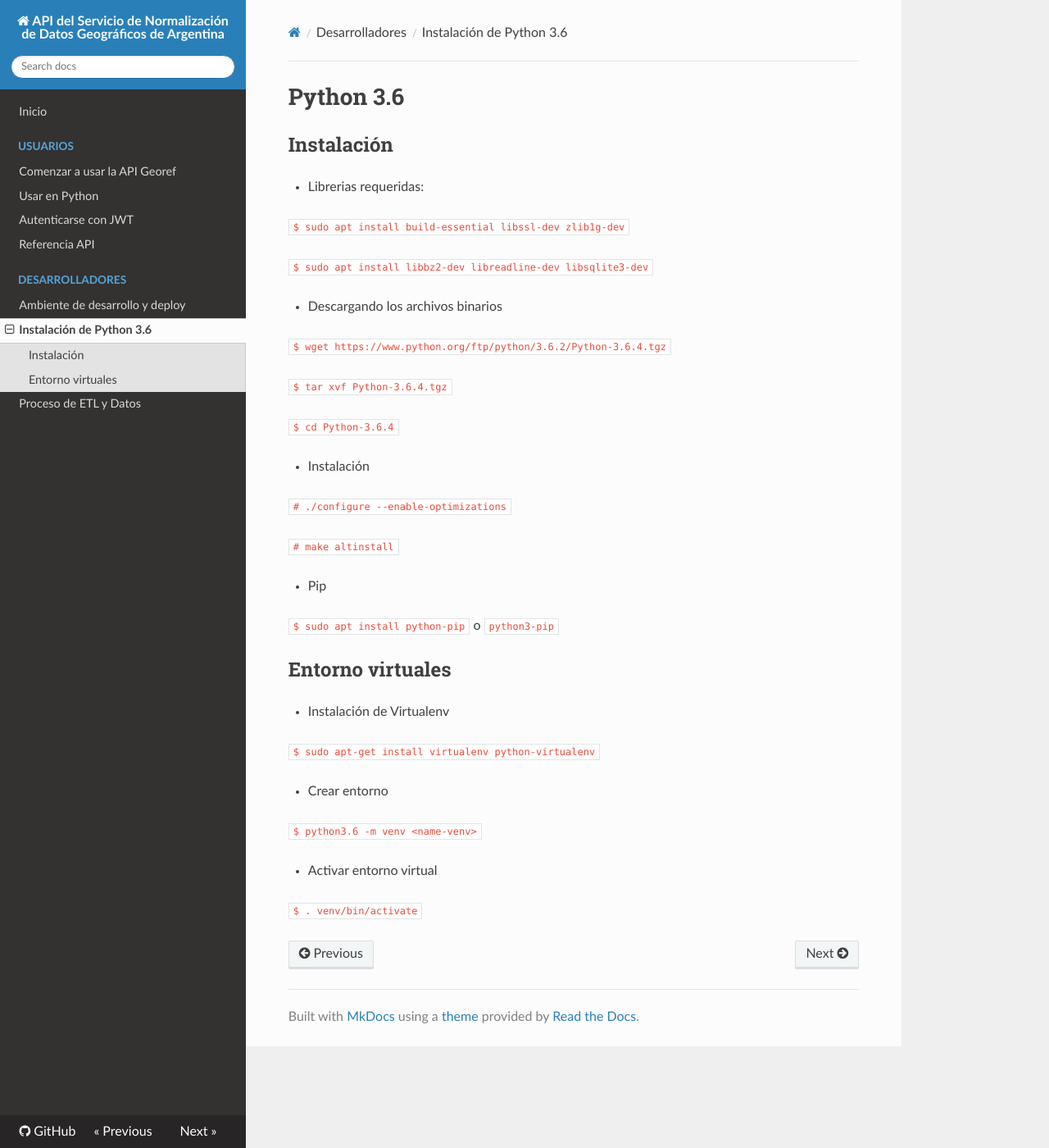
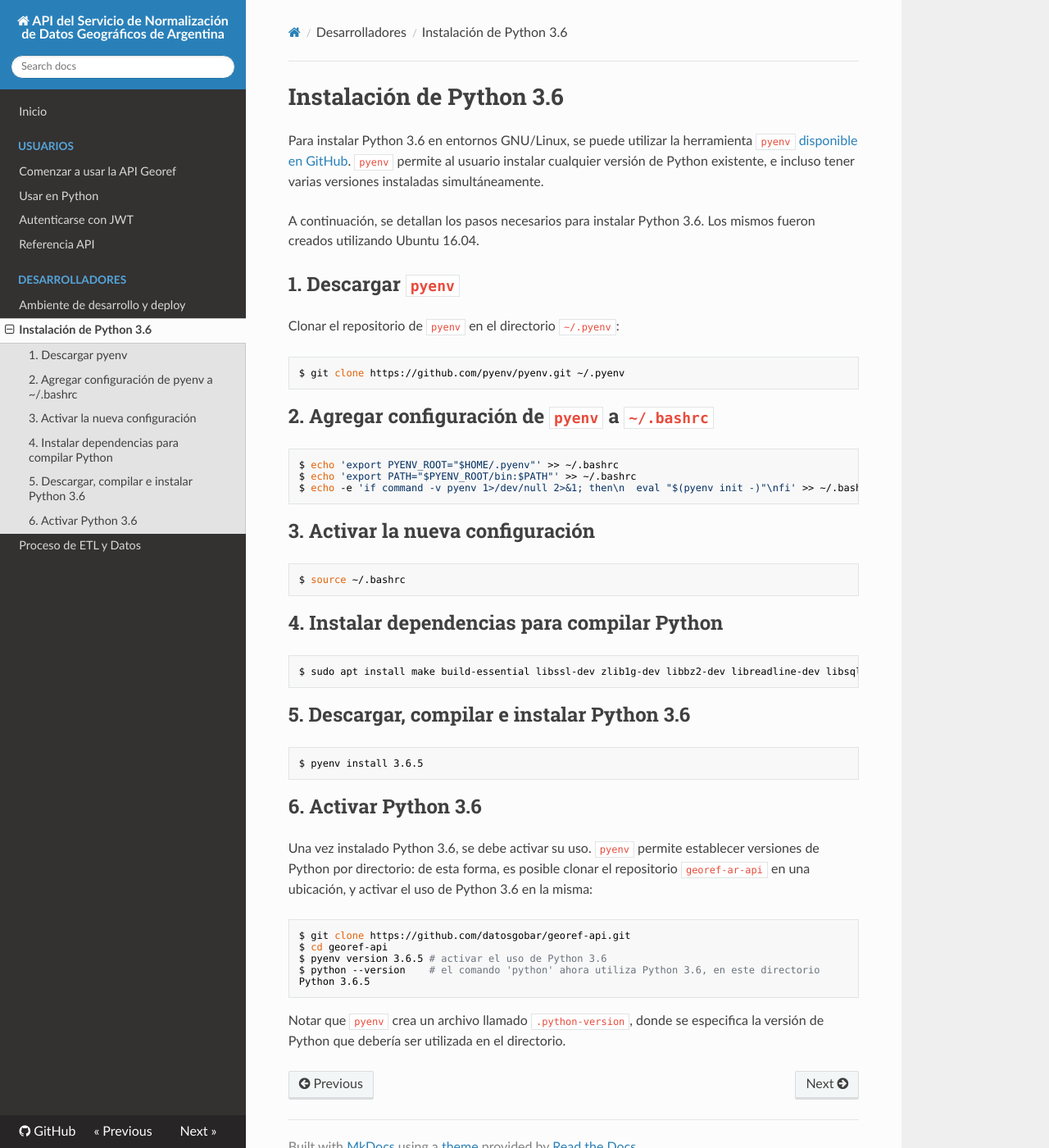
Before and after one commit to datosgobar/georef-ar-api, an MkDocs documentation site: the page built from docs/developers/python3.6.md, in a window 1280 px wide and 1400 px high. Shown: the whole window at 82% size. Built offline with MkDocs 1.6.1, drawn with Linux system fonts in a browser that asks for light colours; nearby versions of some CDN libraries.

Commit message:
Modifica documentación de Python. [skip ci]

````diff
--- a/docs/developers/python3.6.md
+++ b/docs/developers/python3.6.md
@@ -1,41 +1,43 @@
-# Python 3.6
+# Instalación de Python 3.6
+Para instalar Python 3.6 en entornos GNU/Linux, se puede utilizar la herramienta `pyenv` [disponible en GitHub](https://github.com/pyenv/pyenv). `pyenv` permite al usuario instalar cualquier versión de Python existente, e incluso tener varias versiones instaladas simultáneamente.
 
-## Instalación
+A continuación, se detallan los pasos necesarios para instalar Python 3.6. Los mismos fueron creados utilizando Ubuntu 16.04.
 
-- Librerias requeridas:
+## 1. Descargar `pyenv`
+Clonar el repositorio de `pyenv` en el directorio `~/.pyenv`:
+```bash
+$ git clone https://github.com/pyenv/pyenv.git ~/.pyenv
+```
 
-  `$ sudo apt install build-essential libssl-dev zlib1g-dev`
+## 2. Agregar configuración de `pyenv` a `~/.bashrc`
+```bash
+$ echo 'export PYENV_ROOT="$HOME/.pyenv"' >> ~/.bashrc
+$ echo 'export PATH="$PYENV_ROOT/bin:$PATH"' >> ~/.bashrc
+$ echo -e 'if command -v pyenv 1>/dev/null 2>&1; then\n  eval "$(pyenv init -)"\nfi' >> ~/.bashrc
+```
 
-  `$ sudo apt install libbz2-dev libreadline-dev libsqlite3-dev`
+## 3. Activar la nueva configuración
+```bash
+$ source ~/.bashrc
+```
 
-- Descargando los archivos binarios
+## 4. Instalar dependencias para compilar Python
+```bash
+$ sudo apt install make build-essential libssl-dev zlib1g-dev libbz2-dev libreadline-dev libsqlite3-dev wget curl llvm libncurses5-dev libncursesw5-dev xz-utils tk-dev libffi-dev liblzma-dev
+```
 
-  `$ wget https://www.python.org/ftp/python/3.6.2/Python-3.6.4.tgz`
+## 5. Descargar, compilar e instalar Python 3.6
+```bash
+$ pyenv install 3.6.5
+```
 
-  `$ tar xvf Python-3.6.4.tgz`
-
-  `$ cd Python-3.6.4`
-
-- Instalación
-
-  `# ./configure --enable-optimizations`
-
-  `# make altinstall`
-
-- Pip
-
-  `$ sudo apt install python-pip` o `python3-pip`
-
-## Entorno virtuales
-
-- Instalación de Virtualenv
-
-  `$ sudo apt-get install virtualenv python-virtualenv`
-
-- Crear entorno
-
-  `$ python3.6 -m venv <name-venv>`
-
-- Activar entorno virtual
-
-  `$ . venv/bin/activate`
+## 6. Activar Python 3.6
+Una vez instalado Python 3.6, se debe activar su uso. `pyenv` permite establecer versiones de Python por directorio: de esta forma, es posible clonar el repositorio `georef-ar-api` en una ubicación, y activar el uso de Python 3.6 en la misma:
+```bash
+$ git clone https://github.com/datosgobar/georef-api.git
+$ cd georef-api
+$ pyenv version 3.6.5 # activar el uso de Python 3.6
+$ python --version    # el comando 'python' ahora utiliza Python 3.6, en este directorio
+Python 3.6.5
+```
+Notar que `pyenv` crea un archivo llamado `.python-version`, donde se especifica la versión de Python que debería ser utilizada en el directorio.
````
